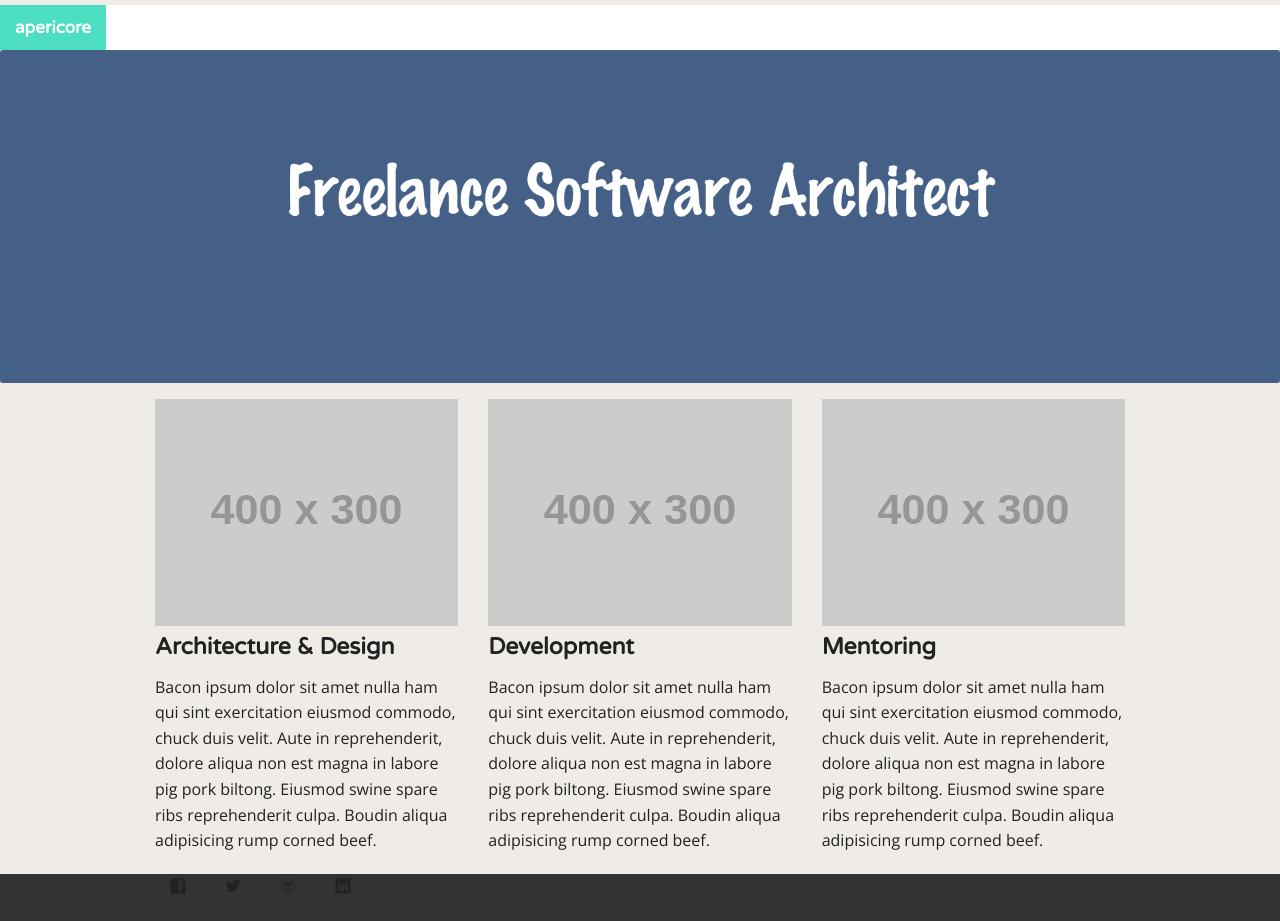
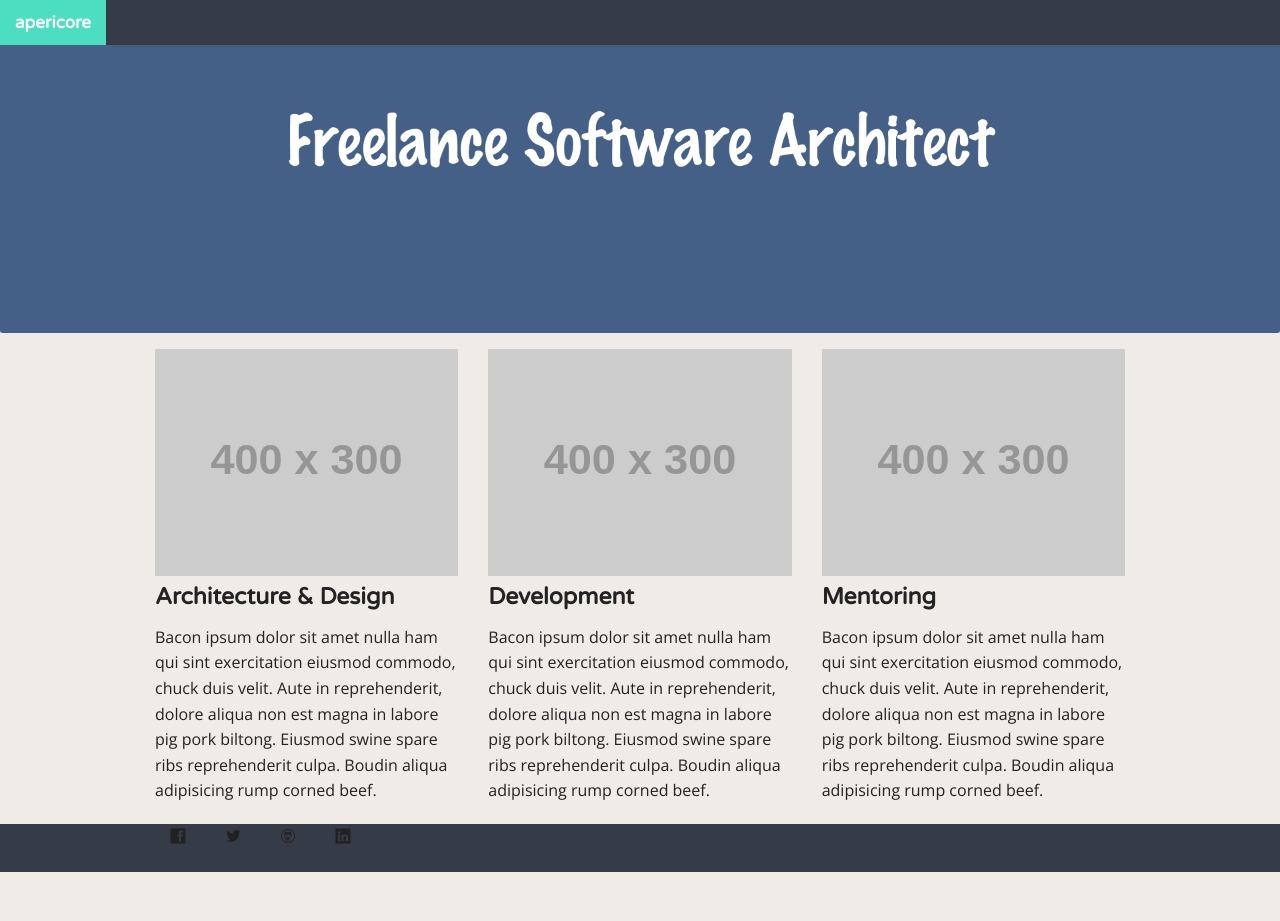
Before and after one commit to Apericore/apericore-public, a plain HTML site: page index.html in a window 1280 px wide. After the commit the page ends 872 px from the top, so only its background shows below. Drawn offline with nearby package versions, Linux system fonts and the light colour scheme; placeholder pictures from the web are drawn by us.

Commit message:
Working on colours and layout

```diff
--- a/index.html
+++ b/index.html
@@ -14,6 +14,7 @@
 <body>
 
 	<!-- Header and Nav -->
+  <div class="fixed">
   	<nav class="top-bar">
       	<ul class="title-area">
         		<!-- Title Area -->
@@ -25,6 +26,7 @@
         		</li>
       	</ul>
   	</nav>
+  </div>
 
 	<!-- Slider -->
   <ul data-orbit>
--- a/sass/_settings.scss
+++ b/sass/_settings.scss
@@ -1255,7 +1255,7 @@ $header-font-family: "Varela Round", "Helvetica Neue", "Helvetica", Helvetica, A
 
 // Background color for the top bar
 
-$topbar-bg-color: #FFF;
+$topbar-bg-color: #363b48;
 $topbar-bg: $topbar-bg-color;
 
 // Height and margin
--- a/sass/site/_settings.scss
+++ b/sass/site/_settings.scss
@@ -20,9 +20,5 @@ $logo-font-background-color: #4ddec2;
 }
 
 footer {
-	background-color: #333;
+	background-color: #363b48;
 }
-
-.top-bar {
-	margin-top: 0.3em;
-}
```
Also changed, not shown: stylesheets/app.css, stylesheets/social_foundicons.css, stylesheets/social_foundicons_ie7.css. Lines whose indentation alone changed are shown as unchanged.
